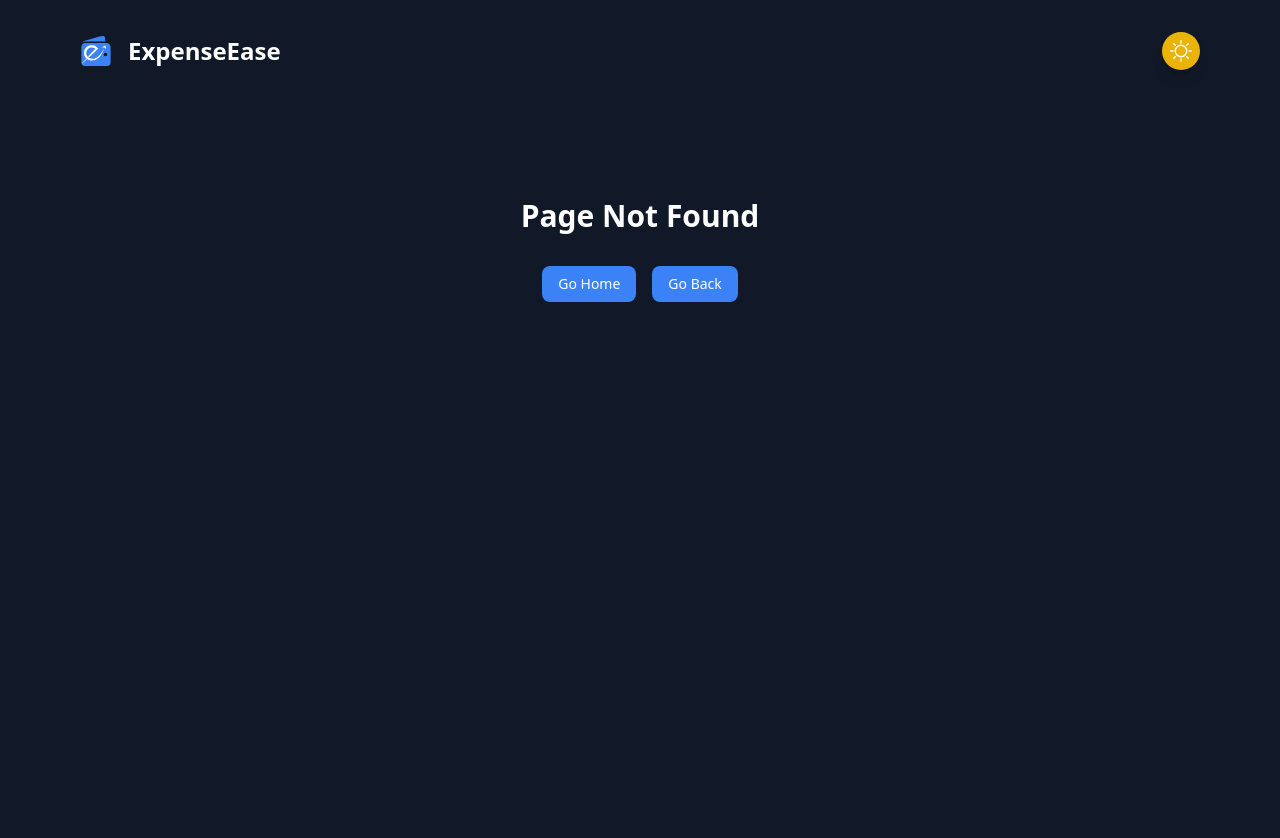
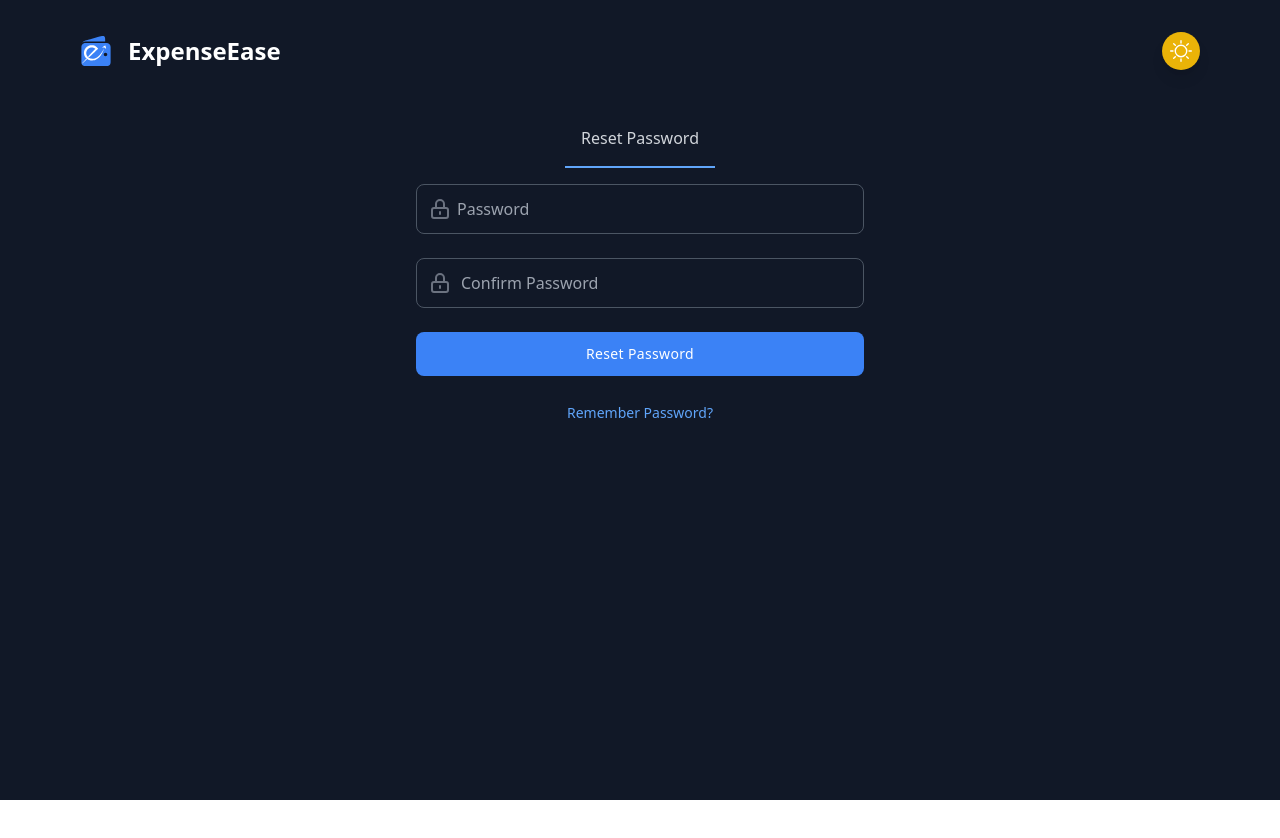
Before and after one commit to irahuldutta02/expense-ease-tracker, a React (Vite) app in the folder client/: page /reset-password/1 in a window 1280 px wide. Before the commit this address had no page. Shown: the top 838 px of the page. After the commit the page ends 800 px from the top, so only its background shows below. Built offline with nearby package versions, Linux system fonts and the light colour scheme.

Commit message:
feat: Add password reset functionality with email support

```diff
--- a/client/src/Routes/MainRoutes.jsx
+++ b/client/src/Routes/MainRoutes.jsx
@@ -11,6 +11,7 @@ import { Expenses } from "../pages/Expenses";
 import { Categories } from "../pages/Categories";
 import { Modes } from "../pages/Modes";
 import { Parties } from "../pages/Parties";
+import { ResetPass } from "../pages/ResetPass";
 
 export const MainRoutes = () => {
   const { userInfo } = useSelector((state) => state.user);
@@ -50,6 +51,7 @@ export const MainRoutes = () => {
         { path: "", element: <HomePage /> },
         { path: "sign-in", element: <SignIn /> },
         { path: "sign-up", element: <SignUp /> },
+        { path: "reset-password/:resetToken", element: <ResetPass /> },
         {
           path: "dashboard/expenses",
           element: <Navigate to="/sign-in" replace />,
@@ -66,6 +68,7 @@ export const MainRoutes = () => {
           path: "dashboard/modes",
           element: <Navigate to="/sign-in" replace />,
         },
+
         { path: "*", element: <NotFound /> },
       ],
     },
--- /dev/null
+++ b/client/src/pages/ResetPass.jsx
@@ -0,0 +1,132 @@
+import { useState } from "react";
+import { useParams, useNavigate, Link } from "react-router-dom";
+import { toast } from "react-toastify";
+import { useResetPasswordMutation } from "../redux/userApiSlice";
+
+export const ResetPass = () => {
+  const [password, setPassword] = useState("");
+  const [confirmPassword, setConfirmPassword] = useState("");
+
+  const { resetToken } = useParams();
+  const navigate = useNavigate();
+
+  const [resetPassword, { isLoading }] = useResetPasswordMutation();
+
+  const handleResetPassword = async (e) => {
+    e.preventDefault();
+    if (confirmPassword !== password) {
+      toast.error("Passwords do not match");
+      return;
+    }
+    if (password.trim() === "" && confirmPassword.trim() === "") {
+      toast.error("Please enter password");
+      return;
+    }
+
+    try {
+      const res = await resetPassword({ password, resetToken }).unwrap();
+      toast.success(res.message);
+      navigate("/sign-in");
+    } catch (error) {
+      toast.error(
+        error?.data?.message ||
+          error?.message ||
+          error?.error ||
+          "An error occurred"
+      );
+    }
+  };
+
+  return (
+    <>
+      <section className="bg-white dark:bg-gray-900">
+        <div className="container flex items-center justify-center px-6 mx-auto">
+          <form className="w-full max-w-md">
+            <div className="flex items-center justify-center mt-6">
+              <div className="w-1/3 pb-4 font-medium text-center text-gray-500 capitalize  dark:text-gray-300 border-b-2 border-blue-500 dark:border-blue-400">
+                Reset Password
+              </div>
+            </div>
+
+            {/* password */}
+            <div className="relative flex items-center mt-4">
+              <span className="absolute">
+                <svg
+                  xmlns="http://www.w3.org/2000/svg"
+                  className="w-6 h-6 mx-3 text-gray-300 dark:text-gray-500"
+                  fill="none"
+                  viewBox="0 0 24 24"
+                  stroke="currentColor"
+                  strokeWidth="2"
+                >
+                  <path
+                    strokeLinecap="round"
+                    strokeLinejoin="round"
+                    d="M12 15v2m-6 4h12a2 2 0 002-2v-6a2 2 0 00-2-2H6a2 2 0 00-2 2v6a2 2 0 002 2zm10-10V7a4 4 0 00-8 0v4h8z"
+                  />
+                </svg>
+              </span>
+
+              <input
+                type="password"
+                className="block w-full px-10 py-3 text-gray-700 bg-white border rounded-lg dark:bg-gray-900 dark:text-gray-300 dark:border-gray-600 focus:border-blue-400 dark:focus:border-blue-300 focus:ring-blue-300 focus:outline-none focus:ring focus:ring-opacity-40"
+                placeholder="Password"
+                value={password}
+                onChange={(e) => setPassword(e.target.value)}
+              />
+            </div>
+
+            {/* confirm password */}
+            <div className="relative flex items-center mt-6">
+              <span className="absolute">
+                <svg
+                  xmlns="http://www.w3.org/2000/svg"
+                  className="w-6 h-6 mx-3 text-gray-300 dark:text-gray-500"
+                  fill="none"
+                  viewBox="0 0 24 24"
+                  stroke="currentColor"
+                  strokeWidth="2"
+                >
+                  <path
+                    strokeLinecap="round"
+                    strokeLinejoin="round"
+                    d="M12 15v2m-6 4h12a2 2 0 002-2v-6a2 2 0 00-2-2H6a2 2 0 00-2 2v6a2 2 0 002 2zm10-10V7a4 4 0 00-8 0v4h8z"
+                  />
+                </svg>
+              </span>
+
+              <input
+                type="password"
+                className="block w-full py-3 text-gray-700 bg-white border rounded-lg px-11 dark:bg-gray-900 dark:text-gray-300 dark:border-gray-600 focus:border-blue-400 dark:focus:border-blue-300 focus:ring-blue-300 focus:outline-none focus:ring focus:ring-opacity-40"
+                placeholder="Confirm Password"
+                value={confirmPassword}
+                onChange={(e) => setConfirmPassword(e.target.value)}
+              />
+            </div>
+
+            <div className="mt-6">
+              <button
+                className={`w-full px-6 py-3 text-sm font-medium tracking-wide text-white capitalize transition-colors duration-300 transform bg-blue-500 rounded-lg hover:bg-blue-400 focus:outline-none focus:ring focus:ring-blue-300 focus:ring-opacity-50 ${
+                  isLoading && "opacity-70 cursor-not-allowed"
+                }`}
+                onClick={handleResetPassword}
+                disabled={isLoading}
+              >
+                Reset Password
+              </button>
+
+              <div className="mt-6 text-center ">
+                <Link
+                  to={"/sign-in"}
+                  className="text-sm text-blue-500 hover:underline dark:text-blue-400"
+                >
+                  Remember Password?
+                </Link>
+              </div>
+            </div>
+          </form>
+        </div>
+      </section>
+    </>
+  );
+};
--- a/client/src/pages/SignIn.jsx
+++ b/client/src/pages/SignIn.jsx
@@ -2,7 +2,10 @@ import { useState } from "react";
 import { useDispatch } from "react-redux";
 import { Link, useNavigate } from "react-router-dom";
 import { toast } from "react-toastify";
-import { useLoginMutation } from "../redux/userApiSlice";
+import {
+  useForgotPasswordMutation,
+  useLoginMutation,
+} from "../redux/userApiSlice";
 import { setCredentials } from "../redux/userSlice";
 
 export const SignIn = () => {
@@ -13,6 +16,9 @@ export const SignIn = () => {
   const [password, setPassword] = useState("");
 
   const [login, { isLoading }] = useLoginMutation();
+
+  const [forgotPassword, { isLoading: isLoadingPassword }] =
+    useForgotPasswordMutation();
 
   const validate = () => {
     if (email.trim() === "" || password.trim() === "") {
@@ -51,6 +57,25 @@ export const SignIn = () => {
     }
 
     console.log("Form submitted");
+  };
+
+  const handleForgotPassword = async (e) => {
+    e.preventDefault();
+    if (email === "") {
+      toast.error("Please enter your email");
+      return;
+    }
+    try {
+      const res = await forgotPassword({ email }).unwrap();
+      toast.success(res.message);
+    } catch (error) {
+      toast.error(
+        error?.data?.message ||
+          error?.message ||
+          error?.error ||
+          "An error occurred"
+      );
+    }
   };
 
   return (
@@ -140,12 +165,15 @@ export const SignIn = () => {
               </button>
 
               <div className="mt-6 text-center ">
-                <Link
-                  to={"/sign-in"}
-                  className="text-sm text-blue-500 hover:underline dark:text-blue-400"
+                <button
+                  className={`text-sm text-blue-500 dark:text-blue-400 ${
+                    isLoadingPassword ? "cursor-not-allowed" : "cursor-pointer"
+                  }`}
+                  onClick={handleForgotPassword}
+                  disabled={isLoadingPassword}
                 >
-                  Forgot Password?
-                </Link>
+                  {isLoadingPassword ? "Sending Email..." : "Forgot Password?"}
+                </button>
               </div>
             </div>
           </form>
--- a/client/src/redux/userApiSlice.js
+++ b/client/src/redux/userApiSlice.js
@@ -9,14 +9,14 @@ export const userApiSlice = apiSlice.injectEndpoints({
         url: BACKEND_URL + `${USERS_URL}/login`,
         method: "POST",
         body: data,
-        credentials: 'include',
+        credentials: "include",
       }),
     }),
     logout: builder.mutation({
       query: () => ({
         url: BACKEND_URL + `${USERS_URL}/logout`,
         method: "GET",
-        credentials: 'include',
+        credentials: "include",
       }),
     }),
     register: builder.mutation({
@@ -24,7 +24,7 @@ export const userApiSlice = apiSlice.injectEndpoints({
         url: BACKEND_URL + `${USERS_URL}/register`,
         method: "POST",
         body: data,
-        credentials: 'include',
+        credentials: "include",
       }),
     }),
     updateUserProfile: builder.mutation({
@@ -32,7 +32,21 @@ export const userApiSlice = apiSlice.injectEndpoints({
         url: BACKEND_URL + `${USERS_URL}/update`,
         method: "PUT",
         body: data,
-        credentials: 'include',
+        credentials: "include",
+      }),
+    }),
+    forgotPassword: builder.mutation({
+      query: (data) => ({
+        url: BACKEND_URL + `${USERS_URL}/forgot-password`,
+        method: "POST",
+        body: data,
+      }),
+    }),
+    resetPassword: builder.mutation({
+      query: (data) => ({
+        url: BACKEND_URL + `${USERS_URL}/reset-password/${data.resetToken}`,
+        method: "PATCH",
+        body: data,
       }),
     }),
   }),
@@ -43,4 +57,6 @@ export const {
   useRegisterMutation,
   useLogoutMutation,
   useUpdateUserProfileMutation,
+  useForgotPasswordMutation,
+  useResetPasswordMutation,
 } = userApiSlice;
```
